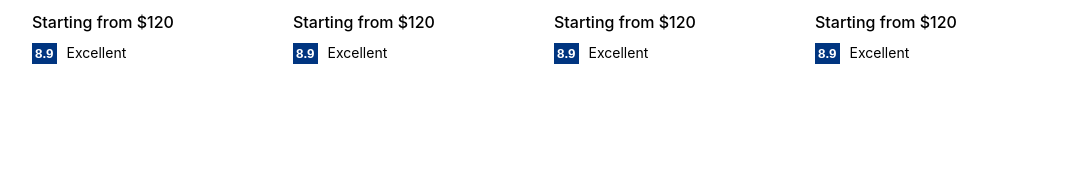
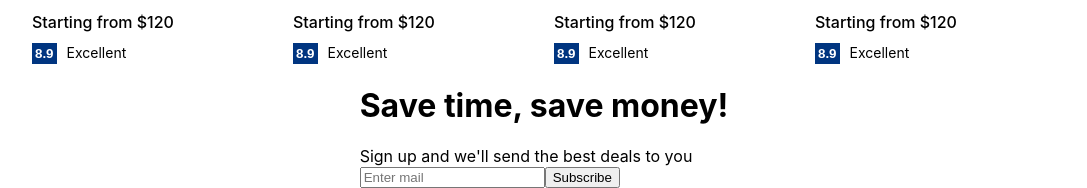
Before and after one commit to bellicose77/booking-app-clientside, a React (Create React App) app: page / in a window 1280 px wide. Shown: the part 1306-1494 px from the top of the page, without its empty margins (96-1183 px from the left). Before the commit the page ends 1370 px from the top, so only its background shows below. Built offline with nearby package versions, Linux system fonts and the light colour scheme.

Commit message:
mail componet

```diff
--- a/src/pages/Home/Home.js
+++ b/src/pages/Home/Home.js
@@ -2,6 +2,7 @@ import React from 'react';
 import Featured from '../../components/Featured/Featured';
 import FeatureProperty from '../../components/FeatureProperty/FeatureProperty';
 import Header from '../../components/Header/Header';
+import MailList from '../../components/MailList/MailList';
 import Navbar from '../../components/Navbar/Navbar';
 import PropertyList from '../../components/PropertyList/PropertyList';
 import './Home.css';
@@ -20,6 +21,7 @@ const Home = () => {
                Homes guests love
                </h1>
                <FeatureProperty/>
+               <MailList/>
            </div>
         </div>
     );
```
